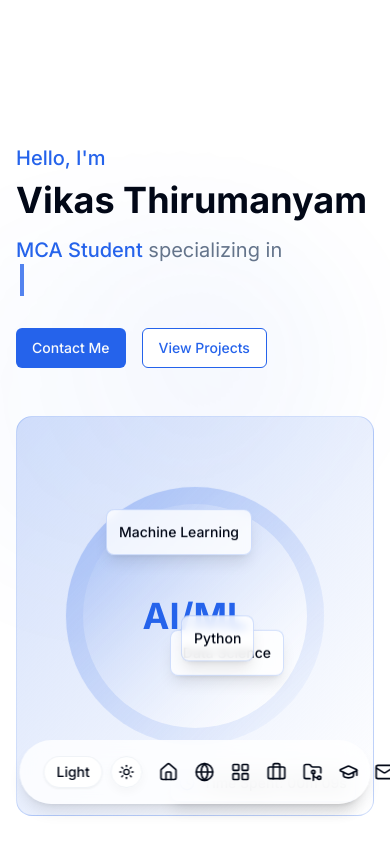
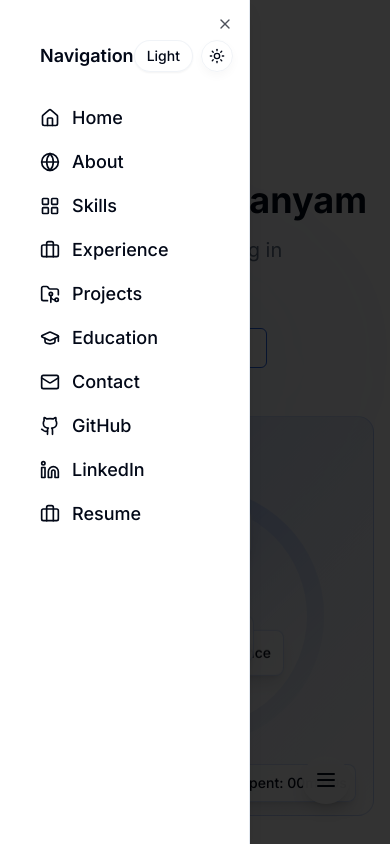
Before and after one commit to vikas-pydev/My-Portfolio, a Next.js app: page / in a window 390 px wide. Both pictures are taken after a click on the button "Open navigation menu". Shown: the top 844 px of the page. Built offline with nearby package versions, Linux system fonts and the light colour scheme.

Commit message:
Update globals.css, navbar.tsx, and add use-mobile.ts

```diff
--- a/app/globals.css
+++ b/app/globals.css
@@ -192,21 +192,22 @@
 }
 
 /* Scrollbar styling */
-::-webkit-scrollbar {
-  width: 8px;
+/* Custom Scrollbar Styles */
+.thin-scrollbar::-webkit-scrollbar {
+  height: 4px; /* Thin scrollbar */
 }
 
-::-webkit-scrollbar-track {
-  background: hsl(var(--background));
+.thin-scrollbar::-webkit-scrollbar-track {
+  background: transparent; /* Transparent track */
 }
 
-::-webkit-scrollbar-thumb {
-  background: hsl(var(--primary));
-  border-radius: 4px;
+.thin-scrollbar::-webkit-scrollbar-thumb {
+  background: hsl(var(--primary)); /* Primary color for thumb */
+  border-radius: 2px; /* Rounded corners for thumb */
 }
 
-::-webkit-scrollbar-thumb:hover {
-  background: hsl(var(--primary) / 0.8);
+.thin-scrollbar::-webkit-scrollbar-thumb:hover {
+  background: hsl(var(--primary-foreground)); /* Darker thumb on hover */
 }
 
 
--- a/components/navbar.tsx
+++ b/components/navbar.tsx
@@ -1,22 +1,21 @@
 "use client"
 
-import React from "react"
-import { Github, Linkedin, Mail, Home, Globe, LayoutGrid, Briefcase, FolderGit2, GraduationCap } from "lucide-react"
+import React, { useState, useEffect, useRef } from "react"
+import { Github, Linkedin, Mail, Home, Globe, LayoutGrid, Briefcase, FolderGit2, GraduationCap, Menu } from "lucide-react"
 import Link from "next/link"
 import ThemeToggle from "./theme-toggle"
-import { motion } from "framer-motion"
+import { motion, AnimatePresence } from "framer-motion"
+import { useMobile } from "@/hooks/use-mobile"
+import { Sheet, SheetContent, SheetTrigger } from "@/components/ui/sheet"
+import { Tooltip, TooltipContent, TooltipProvider, TooltipTrigger } from "@/components/ui/tooltip"
 
 const Navbar = () => {
-  const scrollToSection = (e: React.MouseEvent<HTMLAnchorElement>, href: string) => {
-    e.preventDefault()
-    const element = document.querySelector(href)
-    if (element) {
-      element.scrollIntoView({ behavior: "smooth" })
-    }
-  }
+  const { isMobile } = useMobile()
+  const [isOpen, setIsOpen] = useState(false)
+  const navbarRef = useRef<HTMLElement>(null)
+  const scrollRef = useRef<HTMLDivElement>(null)
 
-  const navLinks = [
-    { name: "Home", href: "#home", icon: Home },
+  const [navItems, setNavItems] = useState([
     { name: "About", href: "#about", icon: Globe },
     { name: "Skills", href: "#skills", icon: LayoutGrid },
     { name: "Experience", href: "#experience", icon: Briefcase },
@@ -24,12 +23,89 @@ const Navbar = () => {
     { name: "Education", href: "#education", icon: GraduationCap },
     { name: "Contact", href: "#contact", icon: Mail },
     { name: "GitHub", href: "https://github.com/vikas-pydev", icon: Github, external: true },
-    { name: "LinkedIn", href: "https://www.linkedin.com/in/vikas-aiml", icon: Linkedin, external: true },
+    { name: "LinkedIn", href: "https://www.linkedin.com/in/vikas-aiml", external: true, icon: Linkedin },
     { name: "Resume", href: "/resume", icon: Briefcase },
-  ];
+  ]);
+
+  const scrollToSection = (e: React.MouseEvent<HTMLAnchorElement>, href: string) => {
+    e.preventDefault()
+    const element = document.querySelector(href)
+    if (element) {
+      element.scrollIntoView({ behavior: "smooth" })
+      setIsOpen(false) // Close mobile menu after clicking a link
+    }
+  }
+
+  const handleDragEnd = (event: any, info: any, index: number) => {
+    const newOrder = [...navItems];
+    const draggedItem = newOrder[index];
+    newOrder.splice(index, 1);
+
+    const scrollContainer = scrollRef.current;
+    if (!scrollContainer) return;
+
+    const scrollRect = scrollContainer.getBoundingClientRect();
+    const itemWidth = scrollContainer.scrollWidth / newOrder.length; // Approximate width of each item
+    const newIndex = Math.floor((info.point.x - scrollRect.left + scrollContainer.scrollLeft) / itemWidth);
+
+    newOrder.splice(newIndex, 0, draggedItem);
+    setNavItems(newOrder);
+  };
 
   return (
+    <>
+      {isMobile ? (
+        <Sheet open={isOpen} onOpenChange={setIsOpen}>
+          <SheetTrigger asChild>
+            <button
+              className="fixed bottom-10 right-10 z-50 p-3 bg-background/80 backdrop-blur-md shadow-lg rounded-full"
+              aria-label="Open navigation menu"
+            >
+              <Menu size={24} />
+            </button>
+          </SheetTrigger>
+          <SheetContent side="left" className="w-[250px] sm:w-[300px]">
+            <nav className="flex flex-col items-start gap-4 p-4">
+              <div className="flex items-center justify-between w-full mb-4">
+                <h2 className="text-lg font-semibold">Navigation</h2>
+                <ThemeToggle />
+              </div>
+              <Link
+                href="#home"
+                onClick={(e) => scrollToSection(e, "#home")}
+                className="flex items-center gap-3 text-lg font-medium hover:text-primary transition-colors"
+              >
+                <Home size={20} />
+                Home
+              </Link>
+              {navItems.map((link) => {
+                const Icon = link.icon;
+                return (
+                  <Link
+                    key={link.name}
+                    href={link.href}
+                    target={link.external ? "_blank" : "_self"}
+                    rel={link.external ? "noopener noreferrer" : undefined}
+                    onClick={(e) => {
+                      if (link.href.startsWith('#')) {
+                        scrollToSection(e, link.href);
+                      } else {
+                        setIsOpen(false);
+                      }
+                    }}
+                    className="flex items-center gap-3 text-lg font-medium hover:text-primary transition-colors"
+                  >
+                    <Icon size={20} />
+                    {link.name}
+                  </Link>
+                );
+              })}
+            </nav>
+          </SheetContent>
+        </Sheet>
+      ) : (
         <nav
+          ref={navbarRef}
           className={`fixed bottom-10 left-1/2 -translate-x-1/2 z-50 transition-all duration-300 bg-background/80 backdrop-blur-md shadow-lg rounded-full
             flex justify-around items-center py-2 px-4 md:px-8 w-[90%] md:w-[60%] lg:w-[40%] max-w-screen-md`}
         >
@@ -44,10 +120,28 @@ const Navbar = () => {
               Theme
             </span>
           </motion.div>
-      {navLinks.map((link, index) => {
+          <TooltipProvider>
+            <motion.a
+              href="#home"
+              onClick={(e) => scrollToSection(e, "#home")}
+              initial={{ opacity: 0, y: 20 }}
+              animate={{ opacity: 1, y: 0 }}
+              transition={{ duration: 0.3, delay: 0.1 }}
+              className="group relative flex flex-col items-center p-2 rounded-full hover:bg-primary/10 transition-colors"
+              aria-label="Home"
+            >
+              <Home size={20} className="text-foreground group-hover:text-primary" />
+              <span className="absolute -top-8 px-2 py-1 bg-foreground text-background text-xs rounded-md opacity-0 group-hover:opacity-100 transition-opacity duration-200 whitespace-nowrap">
+                Home
+              </span>
+            </motion.a>
+            <div ref={scrollRef} className="flex overflow-x-auto thin-scrollbar">
+              {navItems.map((link, index) => {
                 const Icon = link.icon;
                 return (
                   <React.Fragment key={link.name}>
+                    <Tooltip>
+                      <TooltipTrigger asChild>
                         <motion.a
                           href={link.href}
                           target={link.external ? "_blank" : "_self"}
@@ -62,19 +156,30 @@ const Navbar = () => {
                           transition={{ duration: 0.3, delay: 0.1 }}
                           className="group relative flex flex-col items-center p-2 rounded-full hover:bg-primary/10 transition-colors"
                           aria-label={link.name}
+                          drag="x"
+                          dragConstraints={scrollRef}
+                          dragElastic={0.2}
+                          onDragEnd={(event, info) => handleDragEnd(event, info, index)}
+                          style={{ cursor: "grab" }}
                         >
                           <Icon size={20} className="text-foreground group-hover:text-primary" />
-              <span className="absolute -top-8 px-2 py-1 bg-foreground text-background text-xs rounded-md opacity-0 group-hover:opacity-100 transition-opacity duration-200 whitespace-nowrap">
-                {link.name}
-              </span>
                         </motion.a>
+                      </TooltipTrigger>
+                      <TooltipContent>
+                        <p>{link.name}</p>
+                      </TooltipContent>
+                    </Tooltip>
                     {link.name === "Contact" && (
                       <div className="h-6 w-px bg-gray-300 dark:bg-gray-600 mx-2"></div>
                     )}
                   </React.Fragment>
                 );
               })}
+            </div>
+          </TooltipProvider>
         </nav>
+      )}
+    </>
   );
 };
 
--- /dev/null
+++ b/hooks/use-mobile.ts
@@ -0,0 +1,23 @@
+import { useState, useEffect } from "react";
+
+export const useMobile = () => {
+  const [isMobile, setIsMobile] = useState(false);
+
+  useEffect(() => {
+    const checkIsMobile = () => {
+      const mobile = window.innerWidth < 768 || /Mobi|Android/i.test(navigator.userAgent);
+      setIsMobile(mobile);
+      console.log("useMobile hook - isMobile:", mobile, "Window Width:", window.innerWidth);
+    };
+
+    checkIsMobile();
+
+    window.addEventListener("resize", checkIsMobile);
+
+    return () => {
+      window.removeEventListener("resize", checkIsMobile);
+    };
+  }, []);
+
+  return { isMobile };
+};
```
Lines whose indentation alone changed are shown as unchanged.
